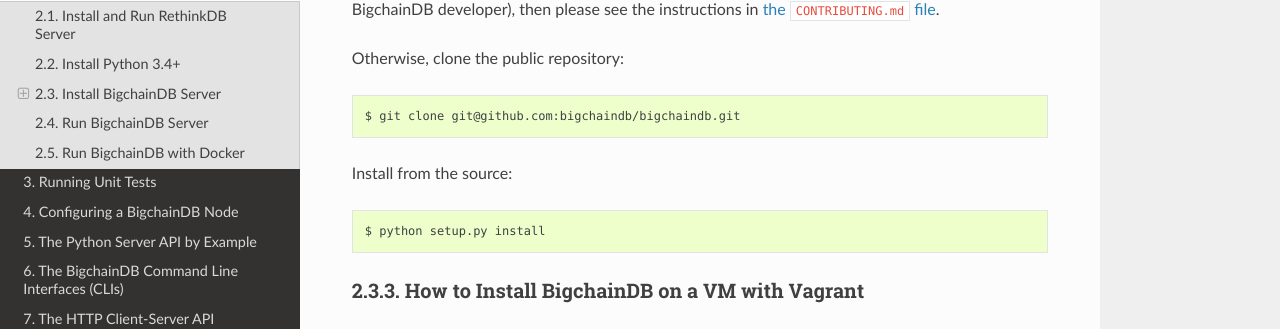
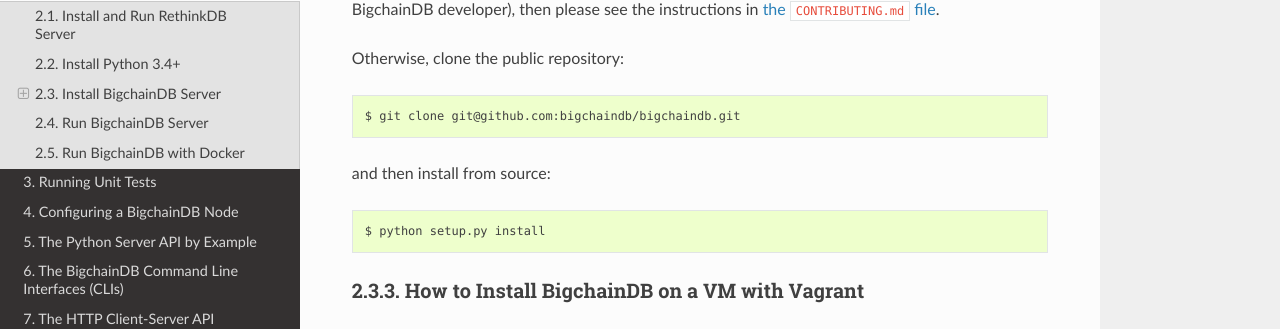
Before and after one commit to bigchaindb/bigchaindb, a Sphinx documentation site: the page built from docs/source/installing-server.md, in a window 1280 px wide and 900 px high, scrolled down 2141 px. Shown: the part 94-423 px from the top of the window. Built offline with Sphinx 7.4.7 and the Read the Docs theme 2.0.0, drawn with Linux system fonts in a browser that asks for light colours.

Commit message:
Minor docs edit

````diff
--- a/docs/source/installing-server.md
+++ b/docs/source/installing-server.md
@@ -75,7 +75,7 @@
 $ git clone git@github.com:bigchaindb/bigchaindb.git
 ```
 
-Install from the source:
+and then install from source:
 ```text
 $ python setup.py install
 ```
````
